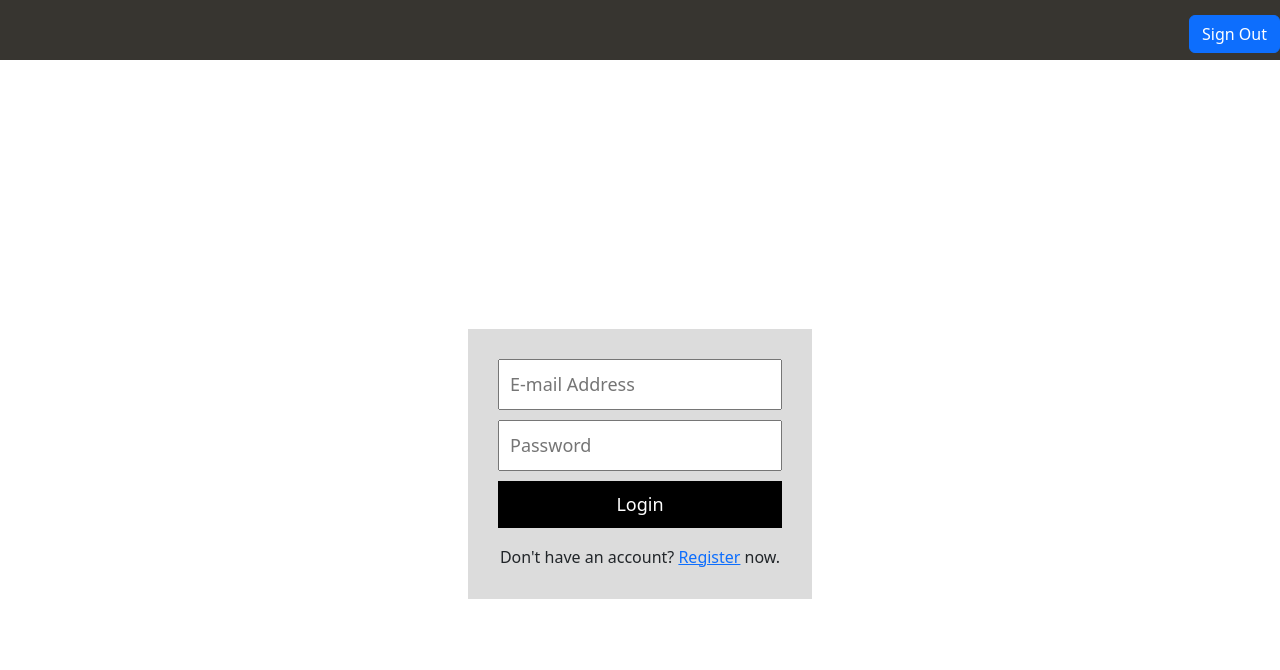
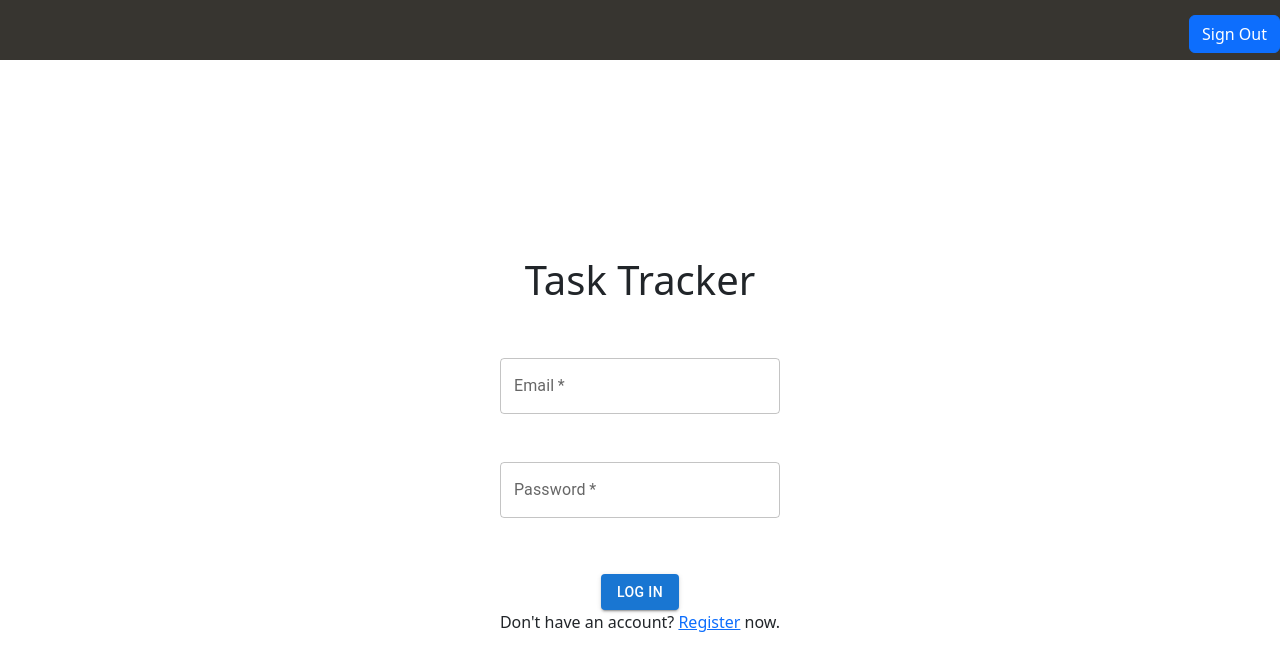
Before and after one commit to lighthall-team37/task-tracker-app, a React (Create React App) app: page /login in a window 1280 px wide. Shown: the top 670 px of the page. Built offline with nearby package versions, Linux system fonts and the light colour scheme; no server answers; the HTML template or start-up script is replaced by a standard one.

Commit message:
login revamp

```diff
--- a/src/Login.css
+++ b/src/Login.css
@@ -4,31 +4,13 @@
   display: flex;
   align-items: center;
   justify-content: center;
+  flex-direction: column;
 }
 
 .login__container {
   display: flex;
   flex-direction: column;
   text-align: center;
-    background-color: #dcdcdc;
+  /* background-color: #dcdcdc; */
   padding: 30px;
 }
-
-  .login__textBox {
-    padding: 10px;
-    font-size: 18px;
-    margin-bottom: 10px;
-  }
-
-  .login__btn {
-    padding: 10px;
-    font-size: 18px;
-    margin-bottom: 10px;
-    border: none;
-    color: white;
-    background-color: black;
-  }
-
-  .login div {
-    margin-top: 7px;
-  }
--- a/src/Login.js
+++ b/src/Login.js
@@ -2,6 +2,7 @@ import React, { useEffect, useState } from "react";
 import { Link, useNavigate } from "react-router-dom";
 import { auth, logInWithEmailAndPassword } from "./base";
 import { useAuthState } from "react-firebase-hooks/auth";
+import { TextField,Button } from "@mui/material";
 import "./Login.css";
 
 function Login() {
@@ -20,27 +21,33 @@ function Login() {
 
   return (
     <div className="login">
+      <h1>
+        Task Tracker
+      </h1>
       <div className="login__container">
-        <input
-          type="text"
-          className="login__textBox"
+        <TextField
+          required
+          id="outlined-required"
+          label="Email"
           value={email}
-          onChange={(e) => setEmail(e.target.value)}
-          placeholder="E-mail Address"
+          margin="normal"
+          onChange={(e) => {setEmail(e.target.value);}}
         />
-        <input
-          type="password"
-          className="login__textBox"
+        <br></br>
+        <TextField
+          required
           value={password}
-          onChange={(e) => setPassword(e.target.value)}
-          placeholder="Password"
+          label="Password"
+          margin="normal"
+          onChange={(e) => {setPassword(e.target.value);}}
         />
-        <button
-          className="login__btn"
-          onClick={() => logInWithEmailAndPassword(email, password)}
-        >
-          Login
-        </button>
+        <br/>
+        <br/>
+        <div>
+          <Button variant="contained" color="primary" onClick={() => logInWithEmailAndPassword(email, password)}>
+              Log in
+          </Button>
+        </div>
         <div>
           Don't have an account? <Link to="/signup">Register</Link> now.
         </div>
```
Lines whose indentation alone changed are shown as unchanged.
